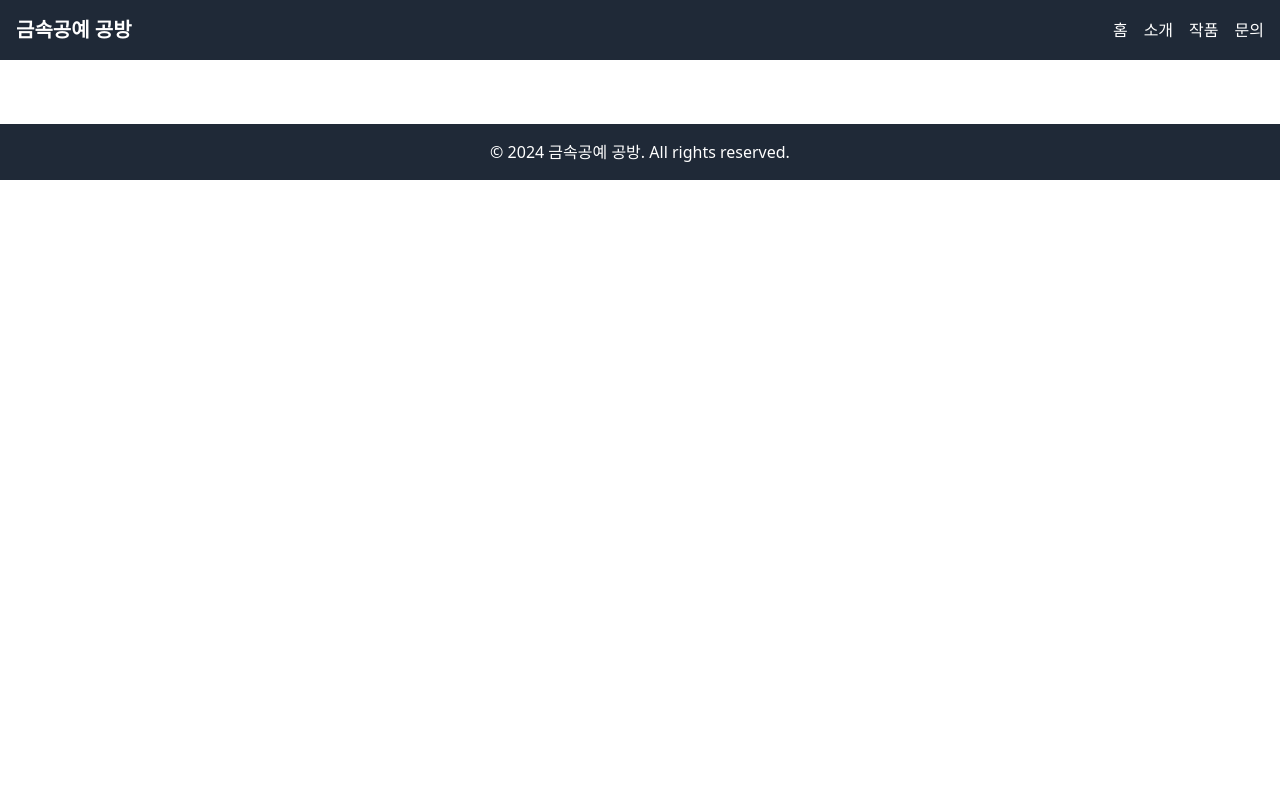
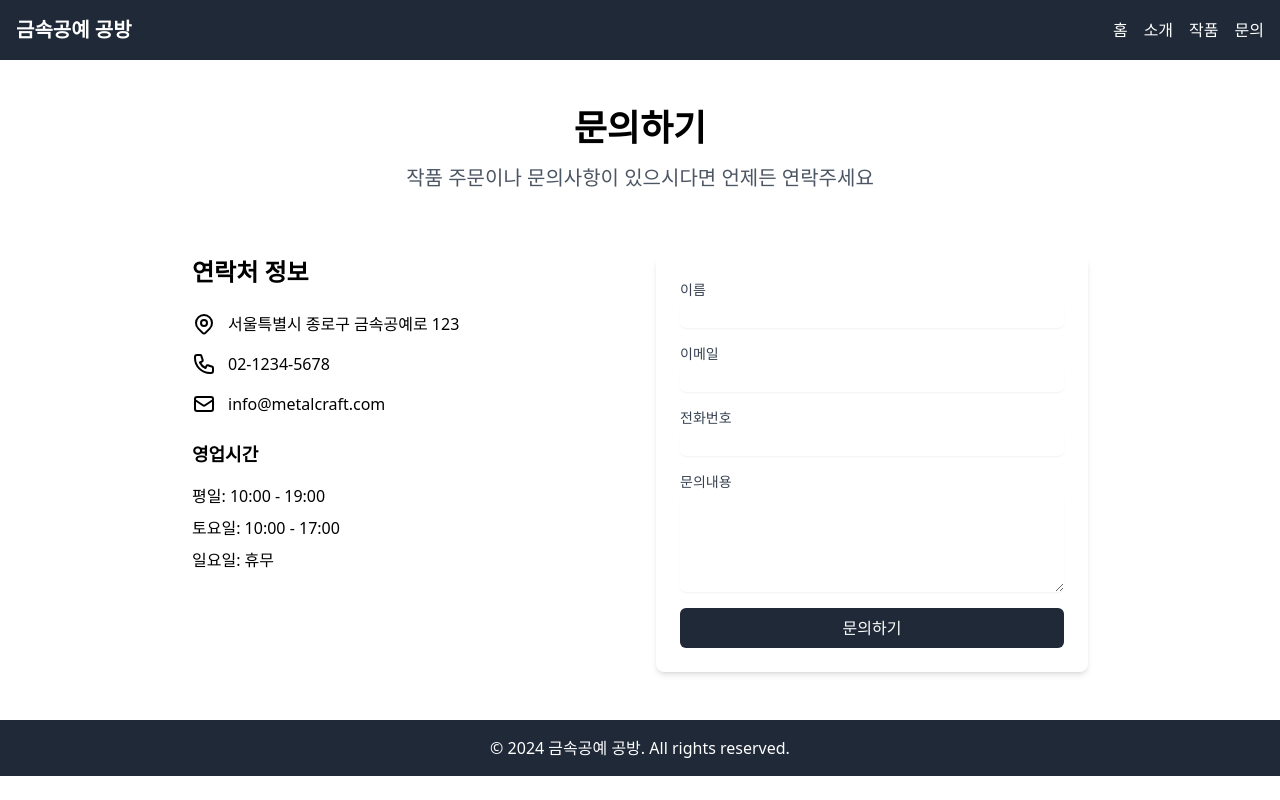
Before and after one commit to babysean/metal-craft-workshop-nuxt, a Nuxt app: page /contact in a window 1280 px wide. Built offline with nearby package versions, Linux system fonts and the light colour scheme.

Commit message:
feat: 문의 페이지 생성

```diff
--- /dev/null
+++ b/pages/contact.vue
@@ -0,0 +1,125 @@
+<template>
+  <div class="max-w-4xl mx-auto space-y-8">
+    <section class="text-center py-8">
+      <h1 class="text-4xl font-bold mb-4">문의하기</h1>
+      <p class="text-xl text-gray-600">작품 주문이나 문의사항이 있으시다면 언제든 연락주세요</p>
+    </section>
+
+    <section class="grid grid-cols-1 md:grid-cols-2 gap-8">
+      <!-- 연락처 정보 -->
+      <div class="space-y-6">
+        <h2 class="text-2xl font-semibold">연락처 정보</h2>
+        <div class="space-y-4">
+          <div class="flex items-center space-x-3">
+            <svg xmlns="http://www.w3.org/2000/svg" class="h-6 w-6" fill="none" viewBox="0 0 24 24" stroke="currentColor">
+              <path stroke-linecap="round" stroke-linejoin="round" stroke-width="2" d="M17.657 16.657L13.414 20.9a1.998 1.998 0 01-2.827 0l-4.244-4.243a8 8 0 1111.314 0z" />
+              <path stroke-linecap="round" stroke-linejoin="round" stroke-width="2" d="M15 11a3 3 0 11-6 0 3 3 0 016 0z" />
+            </svg>
+            <span>서울특별시 종로구 금속공예로 123</span>
+          </div>
+          <div class="flex items-center space-x-3">
+            <svg xmlns="http://www.w3.org/2000/svg" class="h-6 w-6" fill="none" viewBox="0 0 24 24" stroke="currentColor">
+              <path stroke-linecap="round" stroke-linejoin="round" stroke-width="2" d="M3 5a2 2 0 012-2h3.28a1 1 0 01.948.684l1.498 4.493a1 1 0 01-.502 1.21l-2.257 1.13a11.042 11.042 0 005.516 5.516l1.13-2.257a1 1 0 011.21-.502l4.493 1.498a1 1 0 01.684.949V19a2 2 0 01-2 2h-1C9.716 21 3 14.284 3 6V5z" />
+            </svg>
+            <span>02-1234-5678</span>
+          </div>
+          <div class="flex items-center space-x-3">
+            <svg xmlns="http://www.w3.org/2000/svg" class="h-6 w-6" fill="none" viewBox="0 0 24 24" stroke="currentColor">
+              <path stroke-linecap="round" stroke-linejoin="round" stroke-width="2" d="M3 8l7.89 5.26a2 2 0 002.22 0L21 8M5 19h14a2 2 0 002-2V7a2 2 0 00-2-2H5a2 2 0 00-2 2v10a2 2 0 002 2z" />
+            </svg>
+            <span>info@metalcraft.com</span>
+          </div>
+        </div>
+
+        <div class="mt-8">
+          <h3 class="text-lg font-semibold mb-4">영업시간</h3>
+          <div class="space-y-2">
+            <p>평일: 10:00 - 19:00</p>
+            <p>토요일: 10:00 - 17:00</p>
+            <p>일요일: 휴무</p>
+          </div>
+        </div>
+      </div>
+
+      <!-- 문의 폼 -->
+      <div class="bg-white p-6 rounded-lg shadow-md">
+        <form @submit.prevent="handleSubmit" class="space-y-4">
+          <div>
+            <label for="name" class="block text-sm font-medium text-gray-700">이름</label>
+            <input
+              type="text"
+              id="name"
+              v-model="form.name"
+              class="mt-1 block w-full rounded-md border-gray-300 shadow-sm focus:border-gray-500 focus:ring-gray-500"
+              required
+            >
+          </div>
+          <div>
+            <label for="email" class="block text-sm font-medium text-gray-700">이메일</label>
+            <input
+              type="email"
+              id="email"
+              v-model="form.email"
+              class="mt-1 block w-full rounded-md border-gray-300 shadow-sm focus:border-gray-500 focus:ring-gray-500"
+              required
+            >
+          </div>
+          <div>
+            <label for="phone" class="block text-sm font-medium text-gray-700">전화번호</label>
+            <input
+              type="tel"
+              id="phone"
+              v-model="form.phone"
+              class="mt-1 block w-full rounded-md border-gray-300 shadow-sm focus:border-gray-500 focus:ring-gray-500"
+              required
+            >
+          </div>
+          <div>
+            <label for="message" class="block text-sm font-medium text-gray-700">문의내용</label>
+            <textarea
+              id="message"
+              v-model="form.message"
+              rows="4"
+              class="mt-1 block w-full rounded-md border-gray-300 shadow-sm focus:border-gray-500 focus:ring-gray-500"
+              required
+            ></textarea>
+          </div>
+          <button
+            type="submit"
+            class="w-full bg-gray-800 text-white py-2 px-4 rounded-md hover:bg-gray-700 focus:outline-none focus:ring-2 focus:ring-gray-500 focus:ring-offset-2"
+          >
+            문의하기
+          </button>
+        </form>
+      </div>
+    </section>
+  </div>
+</template>
+
+<script setup lang="ts">
+interface FormData {
+  name: string;
+  email: string;
+  phone: string;
+  message: string;
+}
+
+const form = ref<FormData>({
+  name: '',
+  email: '',
+  phone: '',
+  message: ''
+});
+
+const handleSubmit = () => {
+  // 여기에 폼 제출 로직 구현
+  console.log('Form submitted:', form.value);
+  // 폼 초기화
+  form.value = {
+    name: '',
+    email: '',
+    phone: '',
+    message: ''
+  };
+};
+</script>
```
